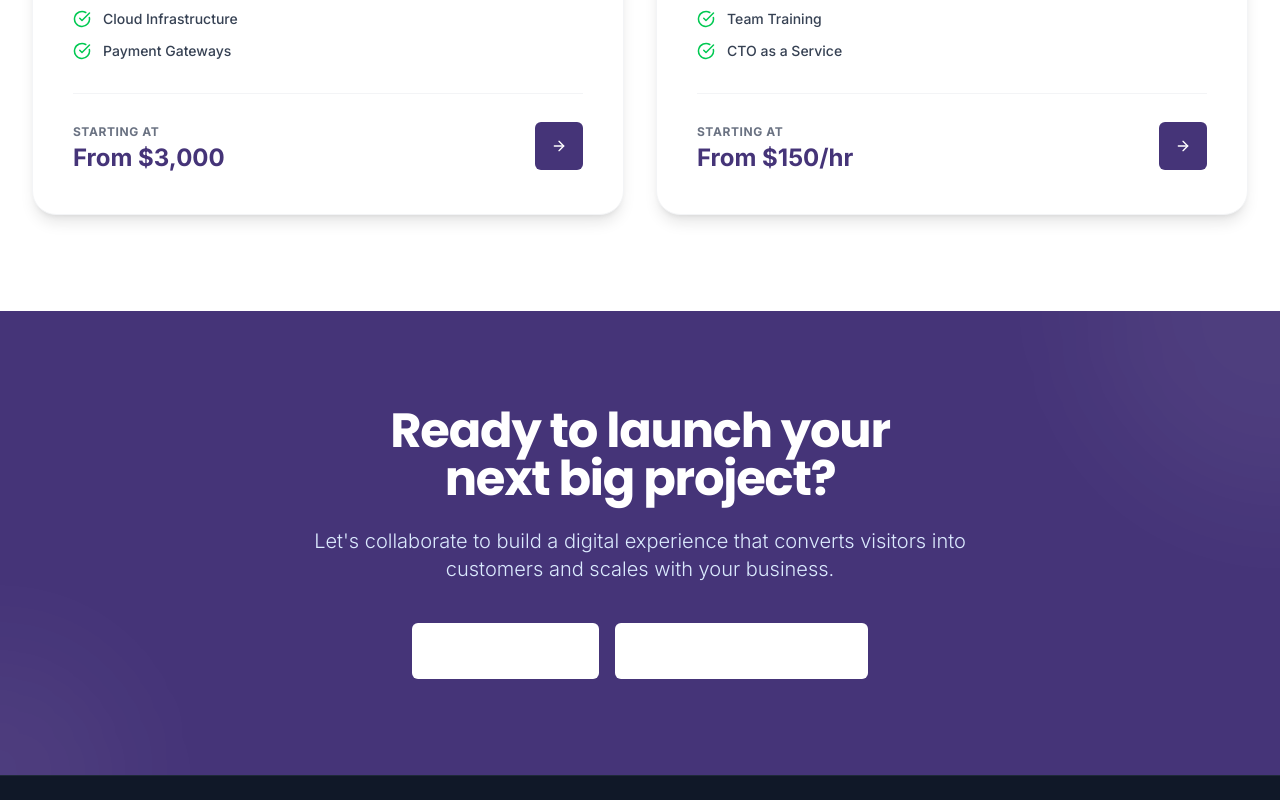
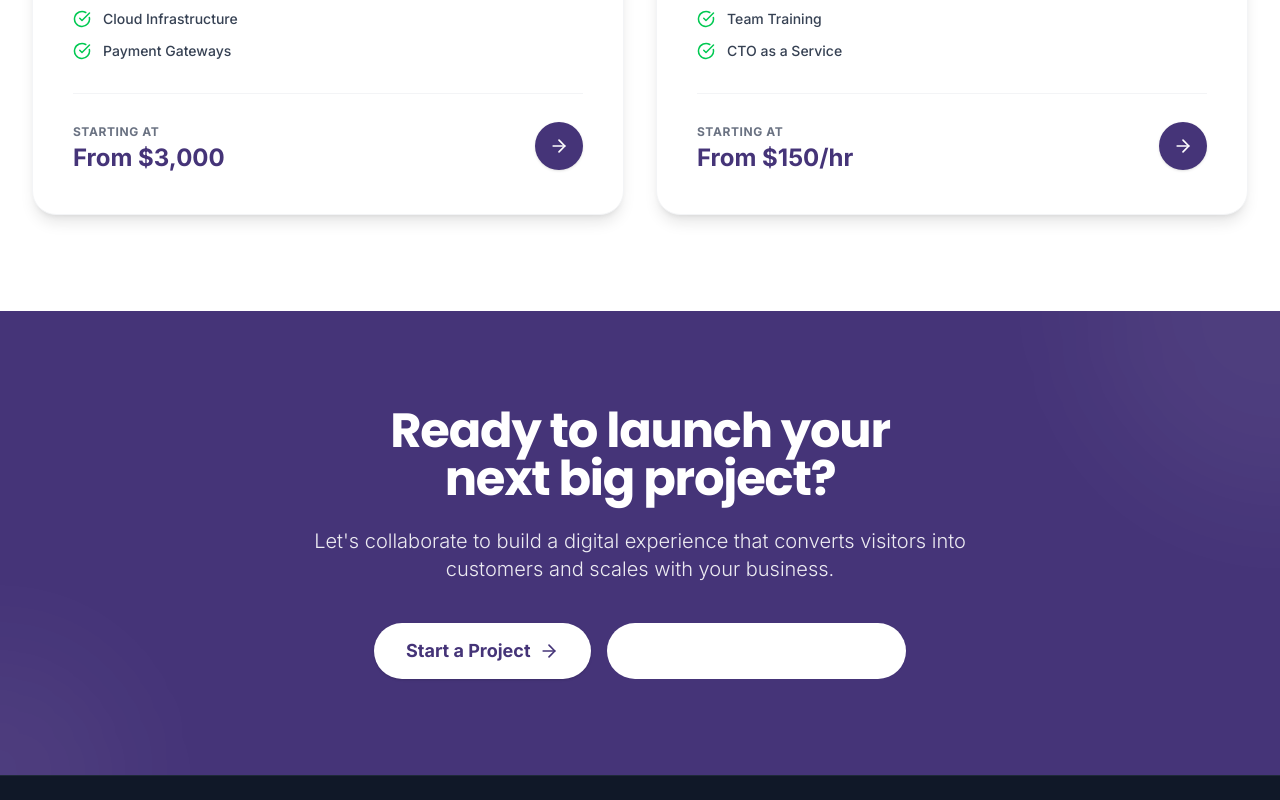
Before and after one commit to Tayyab-Hussayn/portfolio_web, a Next.js app: page /services in a window 1280 px wide. Shown: the part 1740-2540 px from the top of the page. Built offline with nearby package versions, Linux system fonts and the light colour scheme.

Commit message:
Fixed designed issues

```diff
--- a/package.json
+++ b/package.json
@@ -12,6 +12,7 @@
     "@radix-ui/react-slot": "^1.2.4",
     "@types/three": "^0.182.0",
     "autoprefixer": "^10.4.23",
+    "clsx": "^2.1.1",
     "framer-motion": "^12.24.0",
     "gsap": "^3.14.2",
     "lucide-react": "^0.562.0",
@@ -19,6 +20,7 @@
     "postcss": "^8.5.6",
     "react": "19.2.3",
     "react-dom": "19.2.3",
+    "tailwind-merge": "^3.4.0",
     "three": "^0.182.0",
     "threejs-components": "^0.0.30"
   },
--- a/src/app/globals.css
+++ b/src/app/globals.css
@@ -3,7 +3,8 @@
 :root {
   --background: #ffffff;
   --foreground: #171717;
-  --primary: #453478; /* Deep Purple */
+  --primary: #453478;
+  /* Deep Purple */
   --font-poppins: 'Poppins', sans-serif;
   --font-inter: 'Inter', sans-serif;
 }
@@ -16,17 +17,9 @@
   --font-heading: var(--font-poppins);
 }
 
-@media (prefers-color-scheme: dark) {
-  :root {
-    /* Enforcing light theme primarily as per requirements ("Theme: Pure White Background"),
-       but keeping structure if dark mode is needed later.
-       For now, overriding to match light theme or specific dark mode requirements if any.
-       Prompt said "Theme: Pure White Background", so disabling auto dark mode switch for now
-       or making it consistent. */
-    --background: #ffffff;
-    --foreground: #171717;
-  }
-}
+/* Dark mode overrides if needed, but keeping light theme dominant as requested */
+/* --background: #0a0a0a; */
+/* --foreground: #ededed; */
 
 body {
   background: var(--background);
@@ -34,6 +27,11 @@ body {
   font-family: var(--font-inter);
 }
 
-h1, h2, h3, h4, h5, h6 {
+h1,
+h2,
+h3,
+h4,
+h5,
+h6 {
   font-family: var(--font-heading);
 }
--- a/src/components/home/ClientProjects.tsx
+++ b/src/components/home/ClientProjects.tsx
@@ -8,9 +8,9 @@ import { ArrowRight, CheckCircle2 } from "lucide-react";
 
 export function ClientProjects() {
     return (
-        <section className="py-24 bg-[#2d1b4e] text-white overflow-hidden relative">
+        <section className="py-24 bg-primary text-white overflow-hidden relative">
             {/* Background Elements */}
-            <div className="absolute top-0 right-0 w-1/2 h-full bg-gradient-to-l from-[#453478]/50 to-transparent pointer-events-none" />
+            <div className="absolute top-0 right-0 w-1/2 h-full bg-gradient-to-l from-black/20 to-transparent pointer-events-none" />
 
             <Container className="relative z-10">
                 <div className="grid grid-cols-1 lg:grid-cols-2 gap-16 items-center">
@@ -39,8 +39,8 @@ export function ClientProjects() {
 
                         <ul className="grid grid-cols-1 sm:grid-cols-2 gap-4 my-4">
                             {["Real-time AI Matching", "Next.js 14 Integration", "Automated Vetting", "Stripe Payments"].map((item) => (
-                                <li key={item} className="flex items-center gap-2 text-sm font-medium text-gray-200">
-                                    <CheckCircle2 className="text-pink-500" size={18} />
+                                <li key={item} className="flex items-center gap-2 text-sm font-medium text-blue-100">
+                                    <CheckCircle2 className="text-white" size={18} />
                                     {item}
                                 </li>
                             ))}
--- a/src/components/home/ContactCTA.tsx
+++ b/src/components/home/ContactCTA.tsx
@@ -16,7 +16,7 @@ export function ContactCTA() {
                 <h2 className="text-4xl md:text-5xl font-bold font-heading mb-6 tracking-tight">
                     Ready to launch your <br /> next big project?
                 </h2>
-                <p className="text-xl text-blue-100 max-w-2xl mx-auto mb-10 font-light">
+                <p className="text-xl text-white/90 max-w-2xl mx-auto mb-10 font-light">
                     Let's collaborate to build a digital experience that converts visitors into customers and scales with your business.
                 </p>
 
--- a/src/components/home/Hero.tsx
+++ b/src/components/home/Hero.tsx
@@ -5,28 +5,33 @@ import { HeroScene } from "./HeroScene";
 
 export function Hero() {
     return (
-        <section className="relative h-screen w-full flex items-center justify-center overflow-hidden bg-white dark:bg-black">
-            {/* 3D Background */}
-            <HeroScene />
+        <section className="relative h-screen w-full flex items-center justify-center overflow-hidden bg-white">
+            {/* 3D Background - Cursor Effect */}
+            <div className="absolute inset-0 z-0">
+                <HeroScene />
+            </div>
+
+            {/* Gradient Overlay for text readability if needed */}
+            <div className="absolute inset-0 bg-gradient-to-b from-white/30 via-transparent to-white/80 pointer-events-none z-0" />
 
             {/* Content Overlay */}
             <div className="relative z-10 w-full pointer-events-none">
                 <Container>
                     <div className="flex flex-col items-center justify-center text-center gap-6">
-                        <h1 className="text-5xl md:text-7xl lg:text-8xl font-bold font-heading uppercase leading-none tracking-tight text-white drop-shadow-[0_0_20px_rgba(0,0,0,0.5)] select-none">
+                        <h1 className="text-5xl md:text-7xl lg:text-8xl font-bold font-heading uppercase leading-none tracking-tight text-primary drop-shadow-sm select-none">
                             Engineering <br />
-                            Digital <span className="text-transparent bg-clip-text bg-gradient-to-r from-blue-400 to-purple-400">Excellence</span>
+                            Digital <span className="text-transparent bg-clip-text bg-gradient-to-r from-blue-600 to-purple-600">Excellence</span>
                         </h1>
 
-                        <p className="text-xl md:text-2xl font-light text-gray-200 max-w-2xl mx-auto drop-shadow-md">
+                        <p className="text-xl md:text-2xl font-light text-gray-600 max-w-2xl mx-auto">
                             Full-Stack Expertise. Scalable Solutions. <br /> World-Class Performance for Global Enterprise.
                         </p>
 
                         <div className="flex flex-col sm:flex-row gap-4 mt-8 pointer-events-auto">
-                            <Button size="lg" className="bg-white text-primary hover:bg-gray-100 font-semibold text-lg px-8 border-none" asChild>
+                            <Button size="lg" className="bg-primary text-white hover:bg-primary/90 font-semibold text-lg px-8 border-none shadow-lg hover:shadow-xl hover:-translate-y-1 transition-all" asChild>
                                 <Link href="/projects">View Projects</Link>
                             </Button>
-                            <Button size="lg" variant="outline" className="border-white text-white hover:bg-white/10 hover:text-white font-semibold text-lg px-8 backdrop-blur-sm" asChild>
+                            <Button size="lg" variant="outline" className="border-primary text-primary hover:bg-primary/5 font-semibold text-lg px-8 bg-white/50 backdrop-blur-sm" asChild>
                                 <Link href="/contact">Contact Me</Link>
                             </Button>
                         </div>
@@ -35,9 +40,9 @@ export function Hero() {
             </div>
 
             {/* Scroll Indicator */}
-            <div className="absolute bottom-10 left-1/2 -translate-x-1/2 animate-bounce pointer-events-none">
-                <div className="w-6 h-10 border-2 border-white rounded-full flex justify-center p-2">
-                    <div className="w-1 h-3 bg-white rounded-full" />
+            <div className="absolute bottom-10 left-1/2 -translate-x-1/2 animate-bounce pointer-events-none text-primary">
+                <div className="w-6 h-10 border-2 border-primary/30 rounded-full flex justify-center p-2">
+                    <div className="w-1 h-3 bg-primary rounded-full" />
                 </div>
             </div>
         </section>
--- a/src/components/home/HeroScene.tsx
+++ b/src/components/home/HeroScene.tsx
@@ -23,10 +23,10 @@ export function HeroScene() {
                 if (mounted && canvasRef.current) {
                     instanceRef.current = TubesCursor(canvasRef.current, {
                         tubes: {
-                            colors: ["#453478", "#6c5ce7", "#a29bfe"], // Brand colors: Deep Purple & variants
+                            colors: ["#2d1b4e", "#453478", "#6c5ce7"], // Darker colors for contrast on light bg
                             lights: {
                                 intensity: 200,
-                                colors: ["#21d4fd", "#b721ff", "#f4d03f", "#11cdef"] // Keep light colors for vibrancy or adjust? Keeping for now.
+                                colors: ["#21d4fd", "#6c5ce7", "#3498db", "#ffffff"]
                             }
                         }
                     });
--- a/src/components/ui/Button.tsx
+++ b/src/components/ui/Button.tsx
@@ -1,9 +1,6 @@
 import { Slot } from "@radix-ui/react-slot";
 import type { ComponentProps } from "react";
-
-export function cn(...inputs: (string | undefined | null | false)[]) {
-    return inputs.filter(Boolean).join(" ");
-}
+import { cn } from "@/lib/utils";
 
 export function Button({
     className,
@@ -19,22 +16,26 @@ export function Button({
     const Comp = asChild ? Slot : "button";
 
     const variants = {
-        primary: "bg-primary text-white hover:opacity-90",
+        // Primary: Brand color background, white text.
+        primary: "bg-primary text-white hover:bg-primary/90 shadow-sm",
+        // Secondary: Light gray background, dark text (good for light mode).
         secondary: "bg-gray-100 text-gray-900 hover:bg-gray-200",
-        outline: "border border-gray-200 bg-white hover:bg-gray-100 hover:text-gray-900",
+        // Outline: White background with border, good for neutral actions.
+        outline: "border border-gray-200 bg-white text-gray-900 hover:bg-gray-100",
+        // Ghost: Transparent.
         ghost: "hover:bg-gray-100 hover:text-gray-900",
     };
 
     const sizes = {
         sm: "h-9 px-3 text-xs",
-        md: "h-10 px-4 py-2",
-        lg: "h-11 px-8",
+        md: "h-11 px-6 py-2", // Increased default size slightly
+        lg: "h-12 px-8 text-lg",
     };
 
     return (
         <Comp
             className={cn(
-                "inline-flex items-center justify-center whitespace-nowrap rounded-md text-sm font-medium ring-offset-white transition-colors focus-visible:outline-none focus-visible:ring-2 focus-visible:ring-gray-950 focus-visible:ring-offset-2 disabled:pointer-events-none disabled:opacity-50",
+                "inline-flex items-center justify-center whitespace-nowrap rounded-full font-medium transition-colors focus-visible:outline-none focus-visible:ring-2 focus-visible:ring-primary focus-visible:ring-offset-2 disabled:pointer-events-none disabled:opacity-50",
                 variants[variant],
                 sizes[size],
                 className
--- /dev/null
+++ b/src/lib/utils.ts
@@ -0,0 +1,6 @@
+import { type ClassValue, clsx } from "clsx";
+import { twMerge } from "tailwind-merge";
+
+export function cn(...inputs: ClassValue[]) {
+    return twMerge(clsx(inputs));
+}
```
Also changed, not shown: 1 other file (tests, documents, lock files or other folders).
